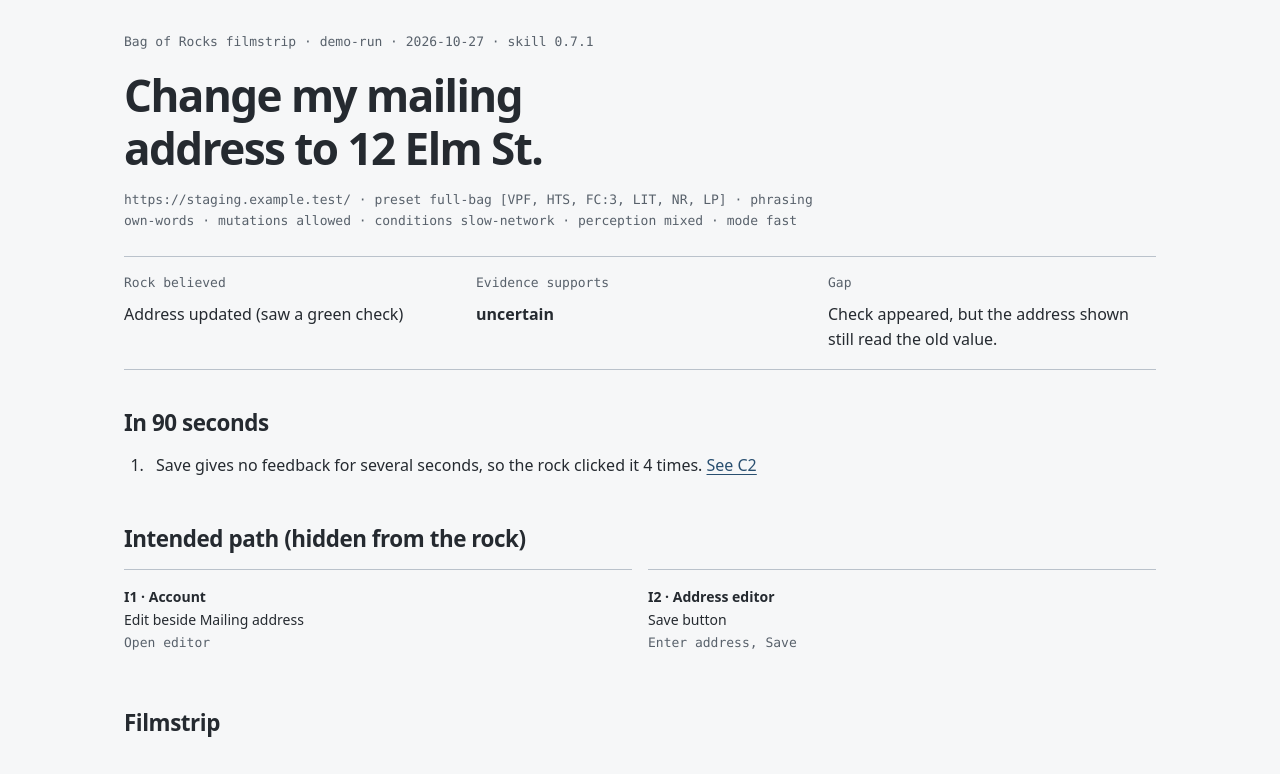
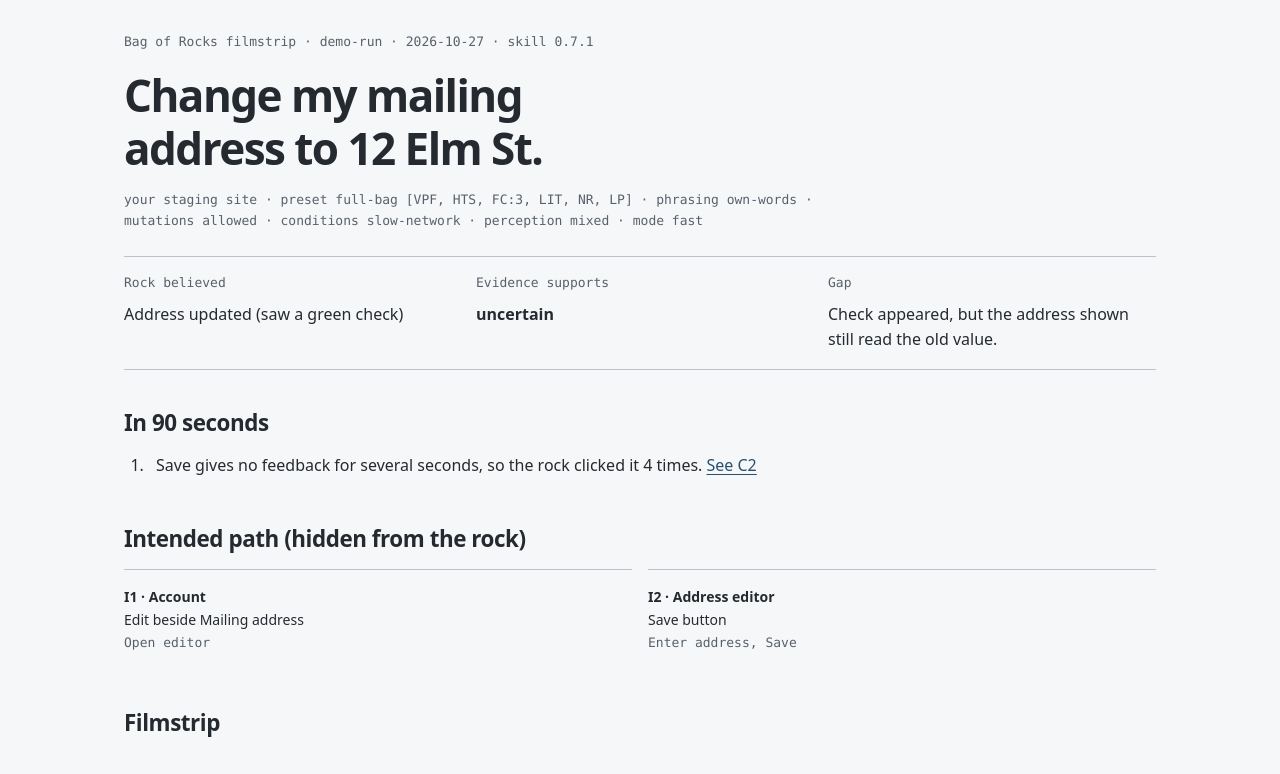
Before and after one commit to mzebley/bag-of-rocks, a website: page skills/bag-of-rocks/assets/filmstrip.html in a window 1280 px wide. Shown: the top 774 px of the page. Drawn offline with Linux system fonts and the light colour scheme.

Commit message:
Avoid a false credential match in the filmstrip template
Anthropic's directory scan read the template's demo URL and its KEY constant as a credential beside a remote host. The demo start value is now plain text and the constant is VERDICT_STORE; the stored key string is unchanged.

```diff
--- a/skills/bag-of-rocks/assets/filmstrip.html
+++ b/skills/bag-of-rocks/assets/filmstrip.html
@@ -101,7 +101,7 @@ ul.card{padding-left:24px;max-width:85ch}
 
 <script id="run-data" type="application/json">
 {
-  "run": {"id":"demo-run","date":"2026-10-27","goal":"Change my mailing address to 12 Elm St.","start":"https://staging.example.test/","preset":"full-bag","traits":["VPF","HTS","FC:3","LIT","NR","LP"],"phrasing":"own-words","entered_text":"","mutations":"allowed","conditions":["slow-network"],"perception":"mixed","mode":"fast","skill_version":"0.7.1"},
+  "run": {"id":"demo-run","date":"2026-10-27","goal":"Change my mailing address to 12 Elm St.","start":"your staging site","preset":"full-bag","traits":["VPF","HTS","FC:3","LIT","NR","LP"],"phrasing":"own-words","entered_text":"","mutations":"allowed","conditions":["slow-network"],"perception":"mixed","mode":"fast","skill_version":"0.7.1"},
   "outcome": {"believed":"Address updated (saw a green check)","supported":"uncertain","gap":"Check appeared, but the address shown still read the old value."},
   "summary": [
     {"finding":"F1","headline":"Save gives no feedback for several seconds, so the rock clicked it 4 times.","step":"C2"}
@@ -130,10 +130,10 @@ ul.card{padding-left:24px;max-width:85ch}
   const CALIBRATION = false;
   const R = JSON.parse(document.getElementById('run-data').textContent);
   const r = R.run || {};
-  const KEY = 'bag-of-rocks-calibration:' + (r.id || 'run');
+  const VERDICT_STORE = 'bag-of-rocks-calibration:' + (r.id || 'run');
   let verdicts = {};
-  if (CALIBRATION) try { verdicts = JSON.parse(localStorage.getItem(KEY) || '{}') || {}; } catch (e) { verdicts = {}; }
-  const save = () => { try { localStorage.setItem(KEY, JSON.stringify(verdicts)); return true; } catch (e) { return false; } };
+  if (CALIBRATION) try { verdicts = JSON.parse(localStorage.getItem(VERDICT_STORE) || '{}') || {}; } catch (e) { verdicts = {}; }
+  const save = () => { try { localStorage.setItem(VERDICT_STORE, JSON.stringify(verdicts)); return true; } catch (e) { return false; } };
   const esc = s => String(s ?? '').replace(/[&<>"']/g, c => ({'&':'&amp;','<':'&lt;','>':'&gt;','"':'&quot;',"'":'&#39;'}[c]));
   const arr = v => Array.isArray(v) ? v : (v ? String(v).split(/,\s*/) : []);
   const traitsOf = s => arr(s.traits ?? s.trait);
```
Also changed, not shown: CHANGELOG.md.
